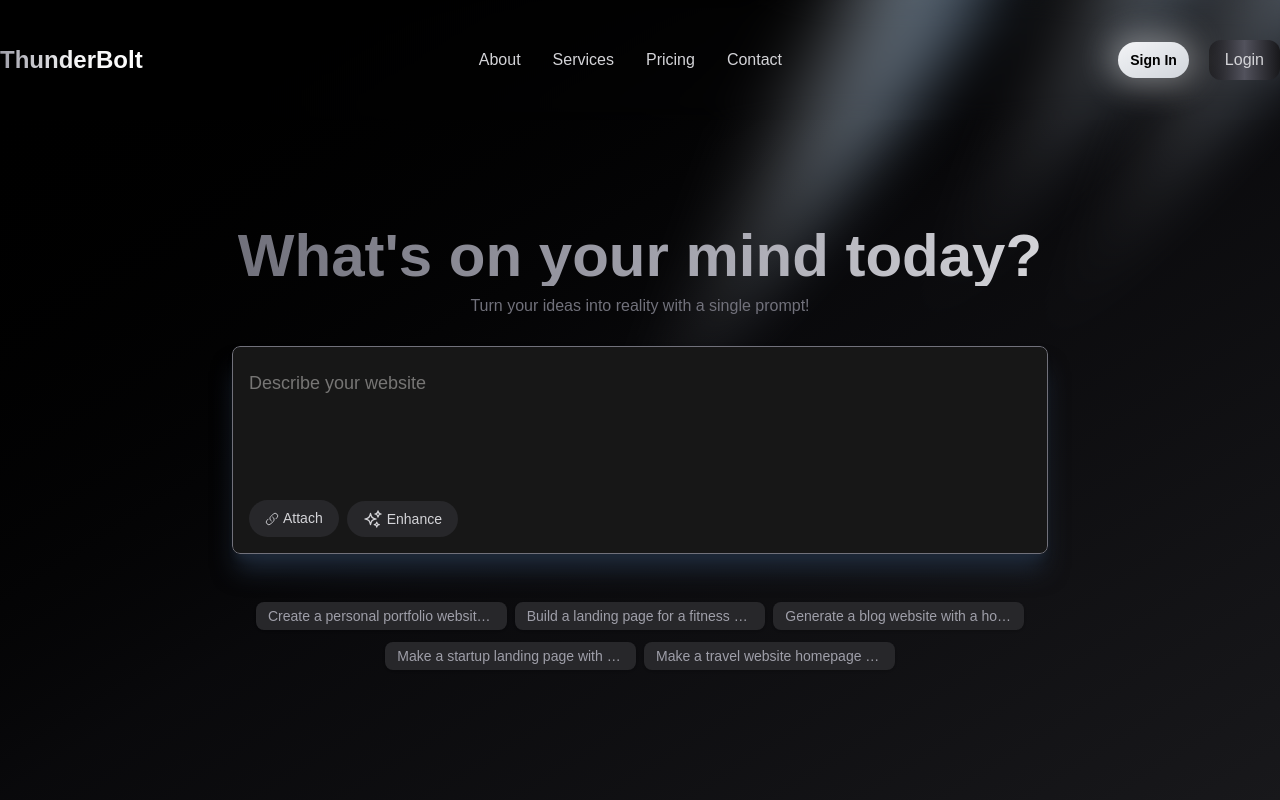
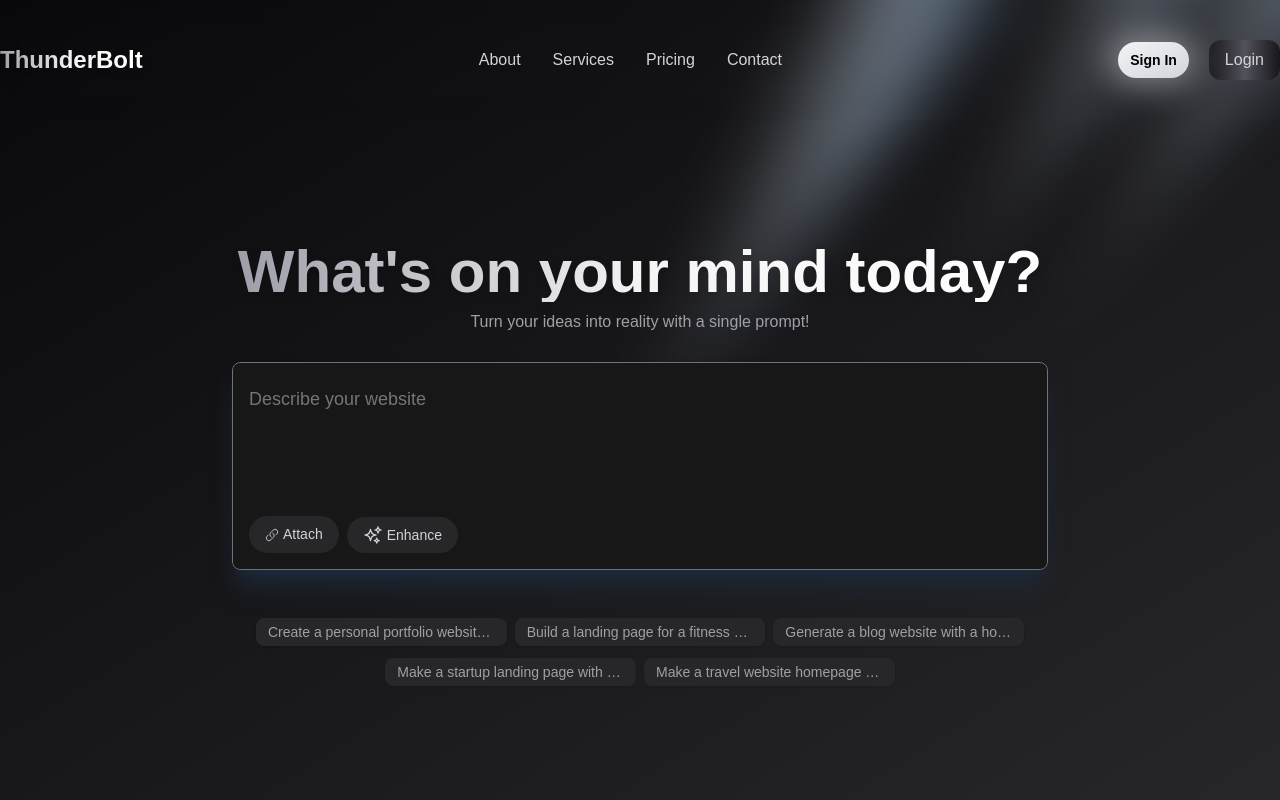
Before and after one commit to AbhilashDash10082k4/Bolt.Latest, a Next.js app in the folder frontend/: page / in a window 1280 px wide. Built offline with nearby package versions, Linux system fonts and the light colour scheme.

Commit message:
separate landing page

```diff
--- /dev/null
+++ b/frontend/app/(landing)/layout.tsx
@@ -0,0 +1,29 @@
+import { Geist, Geist_Mono } from "next/font/google";
+import NewNavBar from "../components/LandingPageComps/NewNavBar";
+
+const geistSans = Geist({
+  variable: "--font-geist-sans",
+  subsets: ["latin"],
+});
+
+const geistMono = Geist_Mono({
+  variable: "--font-geist-mono",
+  subsets: ["latin"],
+});
+
+export default function LandingLayout({
+  children,
+}: Readonly<{
+  children: React.ReactNode;
+}>) {
+  return (
+    <>
+      <NewNavBar />
+      <main
+        className={`${geistSans.variable} ${geistMono.variable} antialiased`}
+      >
+        {children}
+      </main>
+    </>
+  );
+}
--- /dev/null
+++ b/frontend/app/(landing)/page.tsx
@@ -0,0 +1,48 @@
+"use client";
+import { useEffect, useState } from "react";
+import PromptBox from "../components/LandingPageComps/PromptBox";
+// import Background from "./components/ui/Background";
+// import NewNavBar from "./components/LandingPageComps/NewNavBar";
+import Chips from "../components/LandingPageComps/Chips";
+import React from "react";
+import { useUserPrompt } from "../context/FormProvider";
+import Background from "../components/ui/Background";
+
+const Home = () => {
+  const [isVisible, setIsVisible] = useState(false);
+  const { inputPrompt, setInputPrompt } = useUserPrompt();
+  useEffect(() => {
+    setIsVisible(true);
+  }, []);
+  return (
+    <div className="min-h-screen w-full bg-gradient-to-br from-zinc-950 via-zinc-900 to-zinc-800 overflow-hidden relative flex flex-col">
+      <Background />
+      <div className="flex-1 flex flex-col justify-center items-center px-4 pt-24 md:pt-32">
+        <div className="w-full max-w-7xl px-4">
+          <div
+            className={`h-min w-full flex flex-col text-center mx-auto transition-all duration-600 ${
+              isVisible
+                ? "opacity-100 translate-y-0"
+                : "opacity-0 translate-y-10"
+            }`}
+          >
+            <span className="text-6xl font-bold">
+              <h1 className="bg-gradient-to-r from-zinc-400 via-zinc-100 to-white inline-block text-transparent bg-clip-text drop-shadow-lg">
+                What&apos;s on your mind today?
+              </h1>
+            </span>
+            <span className="text-md font-thin text-zinc-400 pt-2 block align-middle ">
+              Turn your ideas into reality with a single prompt!
+            </span>
+          </div>
+          <PromptBox
+            inputPrompt={inputPrompt}
+            setInputPrompt={setInputPrompt}
+          />
+          <Chips setInputPrompt={setInputPrompt} />
+        </div>
+      </div>
+    </div>
+  );
+};
+export default Home;
```
